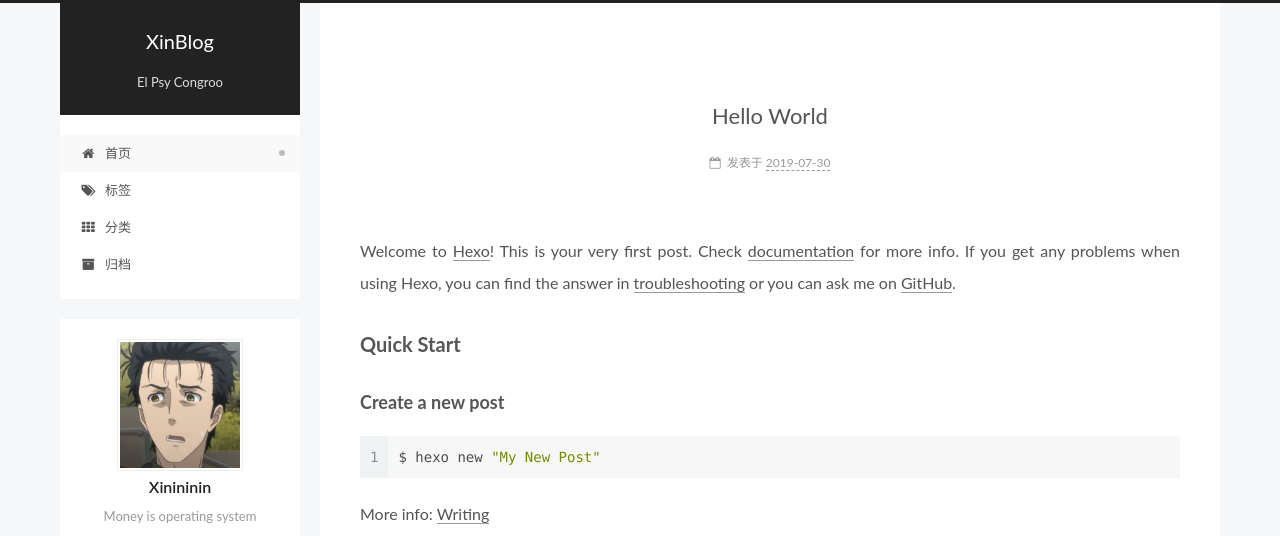
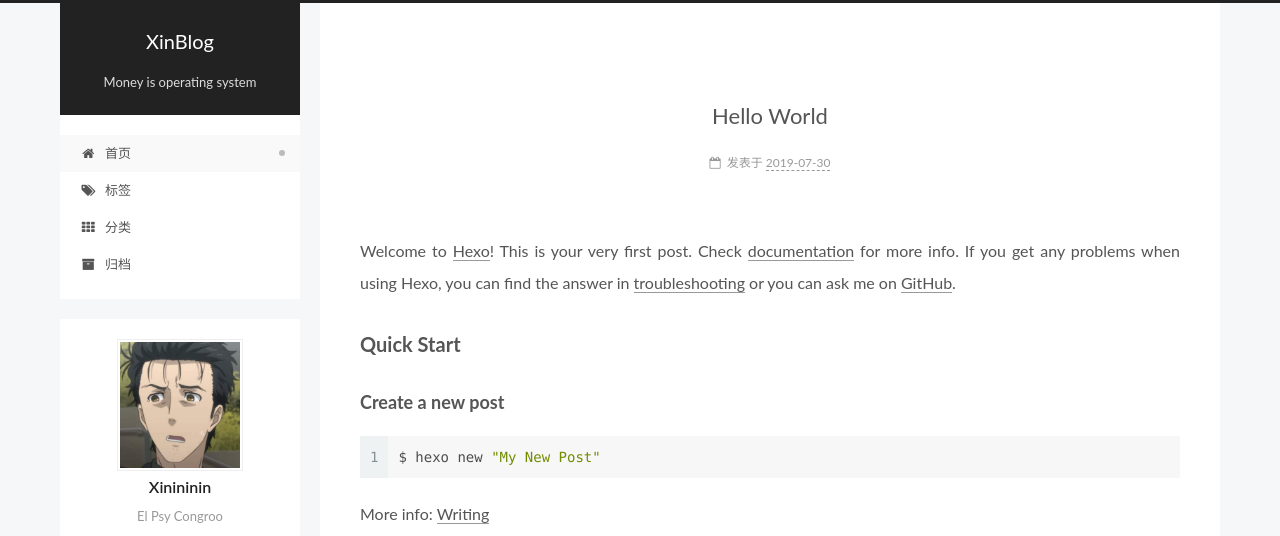
Before and after one commit to Xinininin/Xinininin.github.io, a plain HTML site: page index.html in a window 1280 px wide. Shown: the top 536 px of the page. Drawn offline with Linux system fonts and the light colour scheme; no server answers.

Commit message:
Site updated: 2019-07-31 15:10:24

```diff
--- a/index.html
+++ b/index.html
@@ -94,16 +94,16 @@
 
 
 
-  <meta name="description" content="Money is operating system">
+  <meta name="description" content="El Psy Congroo">
 <meta property="og:type" content="website">
 <meta property="og:title" content="XinBlog">
 <meta property="og:url" content="https://Xinininin.github.io/index.html">
 <meta property="og:site_name" content="XinBlog">
-<meta property="og:description" content="Money is operating system">
+<meta property="og:description" content="El Psy Congroo">
 <meta property="og:locale" content="zh-CN">
 <meta name="twitter:card" content="summary">
 <meta name="twitter:title" content="XinBlog">
-<meta name="twitter:description" content="Money is operating system">
+<meta name="twitter:description" content="El Psy Congroo">
 
 
 
@@ -187,7 +187,7 @@
     </div>
 
 
-        <p class="site-subtitle">El Psy Congroo</p>
+        <p class="site-subtitle">Money is operating system</p>
 
 
 
@@ -325,7 +325,7 @@
 
     <span hidden itemprop="author" itemscope itemtype="http://schema.org/Person">
       <meta itemprop="name" content="Xinininin">
-      <meta itemprop="description" content="Money is operating system">
+      <meta itemprop="description" content="El Psy Congroo">
       <meta itemprop="image" content="/images/avatar.png">
     </span>
 
@@ -494,7 +494,7 @@
               <img class="site-author-image" itemprop="image" src="/images/avatar.png" alt="Xinininin">
 
               <p class="site-author-name" itemprop="name">Xinininin</p>
-              <div class="site-description motion-element" itemprop="description">Money is operating system</div>
+              <div class="site-description motion-element" itemprop="description">El Psy Congroo</div>
           </div>
 
 
```
Also changed, not shown: 2019/07/30/hello-world/index.html (+3 -3 lines), archives/2019/07/index.html (+5 -5 lines), archives/2019/index.html (+5 -5 lines), archives/index.html (+5 -5 lines), categories/index.html (+5 -5 lines), tags/index.html (+5 -5 lines).
